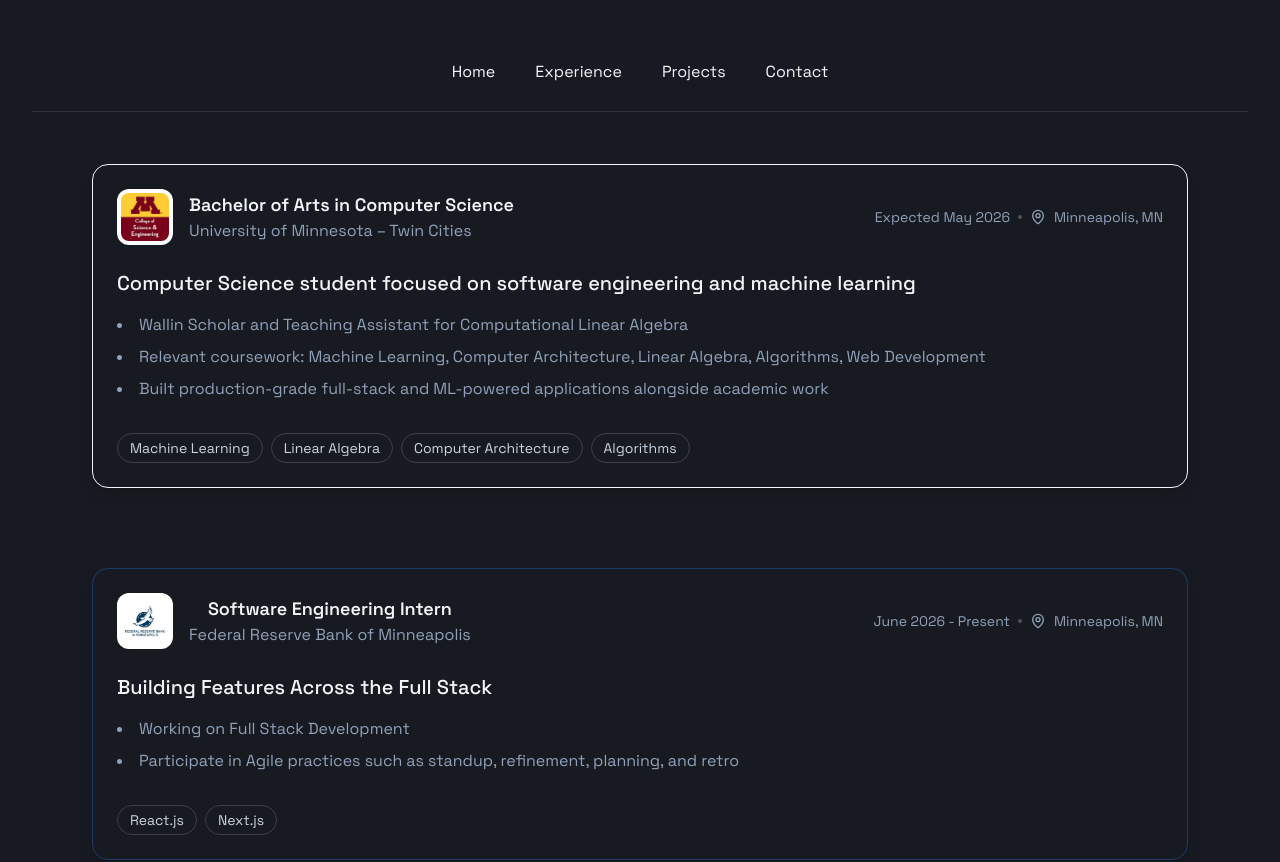
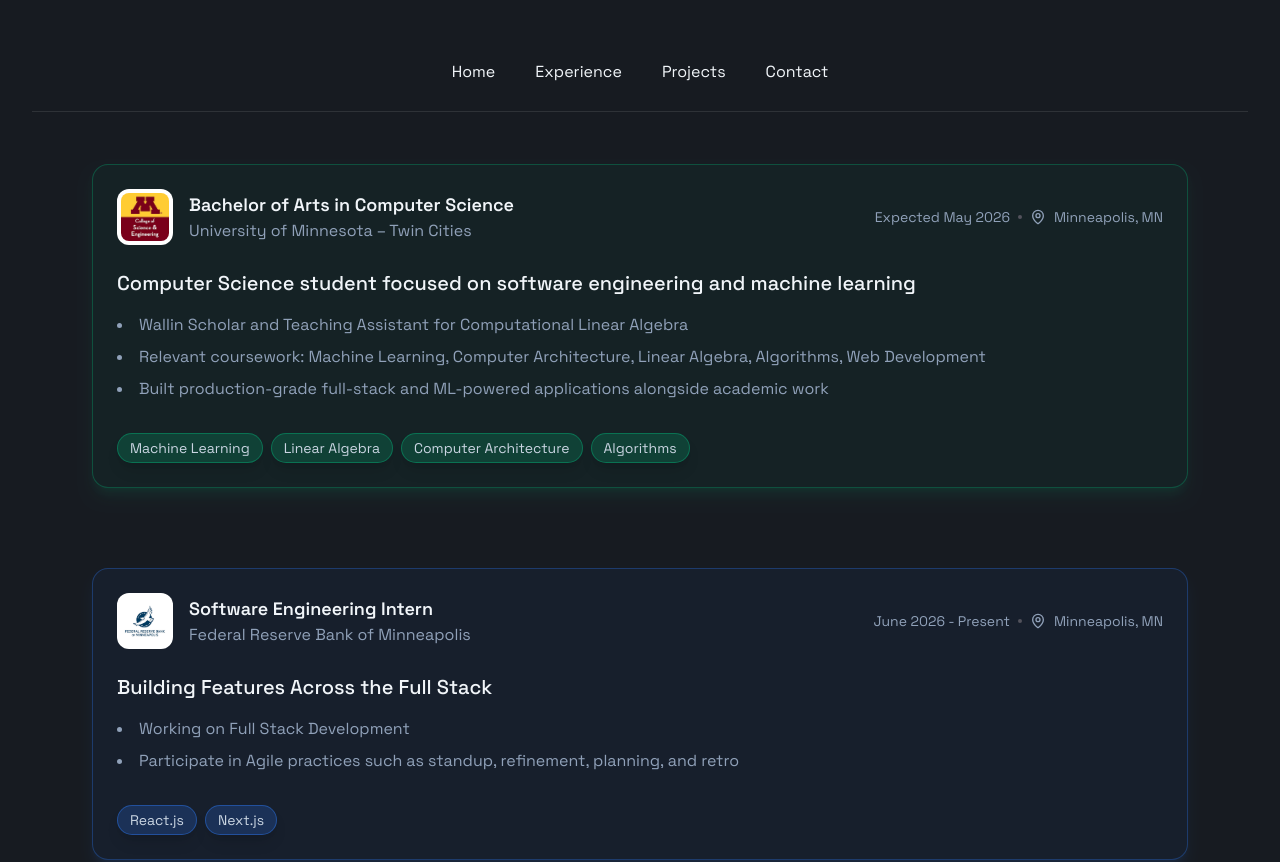
Before and after one commit to GardunoAlex/professional-portfolio, a React (Vite) app: page /experience in a window 1280 px wide. Shown: the top 862 px of the page. Built offline with nearby package versions, Linux system fonts and the light colour scheme.

Commit message:
added static colors to xp

```diff
--- a/src/components/Experience/ExperienceCard.jsx
+++ b/src/components/Experience/ExperienceCard.jsx
@@ -1,10 +1,27 @@
 import { MapPin } from "lucide-react"
 
+const colorStyles = {
+  blue: {
+    card: "border-blue-500/30 bg-blue-500/5 shadow-blue-500/10 hover:shadow-blue-500/40",
+    skill: "bg-blue-500/20 border-blue-500/40",
+  },
+  emerald: {
+    card: "border-emerald-500/30 bg-emerald-500/5 shadow-emerald-500/10 hover:shadow-emerald-500/40",
+    skill: "bg-emerald-500/20 border-emerald-500/40",
+  },
+  zinc: {
+    card: "border-zinc-800 bg-zinc-900/20 shadow-zinc-500/10 hover:shadow-zinc-500/30",
+    skill: "bg-zinc-800/60 border-zinc-700",
+  },
+};
+
 export default function ExperienceCard(props) {
+  const color = colorStyles[props.color] ?? colorStyles.zinc;
+
   return (
     <div className="relative flex items-center px-4 sm:px-8 md:px-12 py-6 md:py-10">
       <div
-                className={`w-full border border-${props.color}-500/30 bg-${props.color}-500/5 rounded-2xl p-4 sm:p-6 shadow-lg shadow-${props.color}-500/10 hover:shadow-${props.color}-500/40`}
+        className={`w-full border rounded-2xl p-4 sm:p-6 shadow-lg ${color.card}`}
       >
         <div className="flex flex-col md:flex-row md:justify-between md:items-center gap-4 mb-6">
           <div className="flex items-center gap-4 min-w-0">
@@ -15,7 +32,7 @@ export default function ExperienceCard(props) {
             />
 
             <div className="min-w-0">
-                        <h1 className="font-semibold text-base sm:text-lg break-words">
+              <h1 className="font-semibold text-base text-left sm:text-lg break-words">
                 {props.title}
               </h1>
               <h3 className="text-slate-400 text-sm sm:text-base text-left break-words">
@@ -33,9 +50,7 @@ export default function ExperienceCard(props) {
         </div>
 
         <div className="space-y-4 max-w-4xl text-left">
-                    <h2 className="text-lg sm:text-xl font-medium">
-                        {props.headliner}
-                    </h2>
+          <h2 className="text-lg sm:text-xl font-medium">{props.headliner}</h2>
 
           <ul className="list-disc list-inside space-y-2 text-sm sm:text-base text-slate-400">
             {props.bullets.map((bullet, idx) => (
@@ -47,7 +62,7 @@ export default function ExperienceCard(props) {
             {props.skills.map((skill, idx) => (
               <span
                 key={`${skill}-${idx}`}
-                            className={`px-3 py-1 rounded-full text-slate-300 text-xs sm:text-sm border border-zinc-700 bg-${props.color}-500/40`}
+                className={`px-3 py-1 rounded-full text-slate-300 text-xs sm:text-sm border shadow-lg ${color.skill}`}
               >
                 {skill}
               </span>
@@ -56,5 +71,5 @@ export default function ExperienceCard(props) {
         </div>
       </div>
     </div>
-    )
+  );
 }
```
Lines whose indentation alone changed are shown as unchanged.
